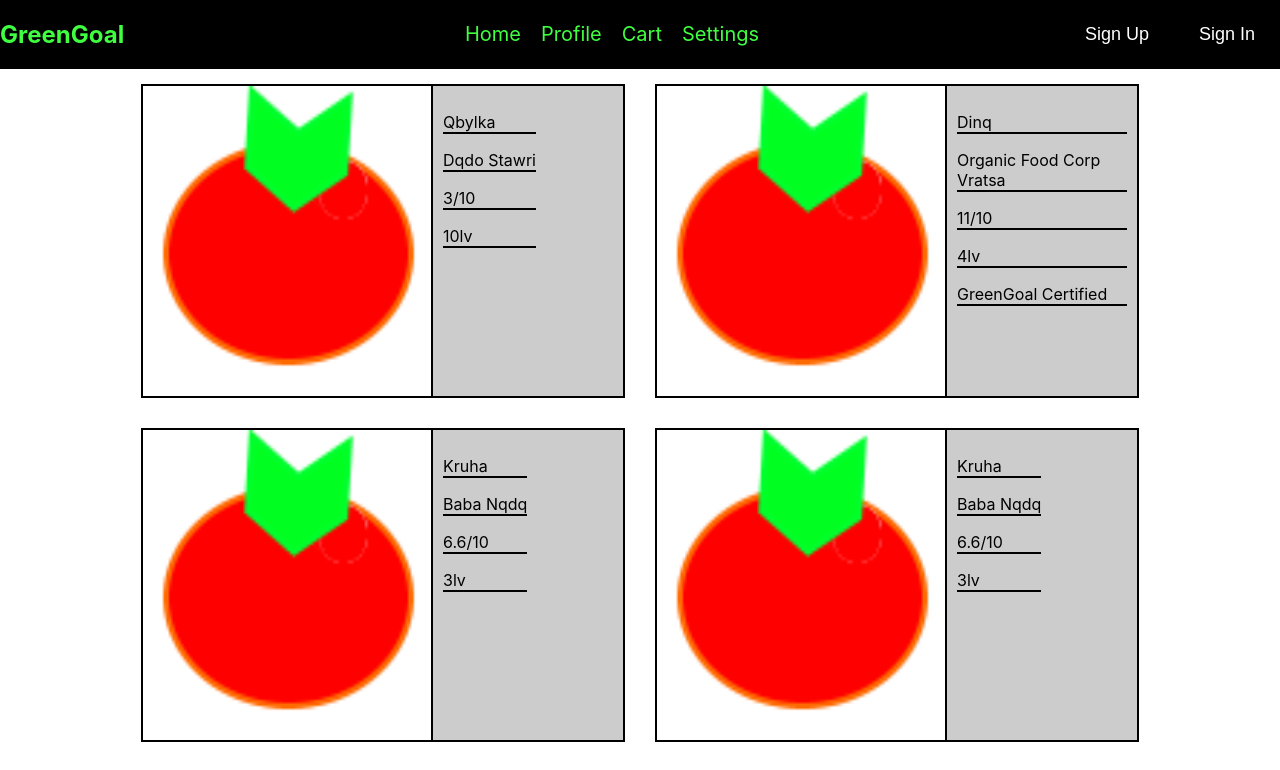
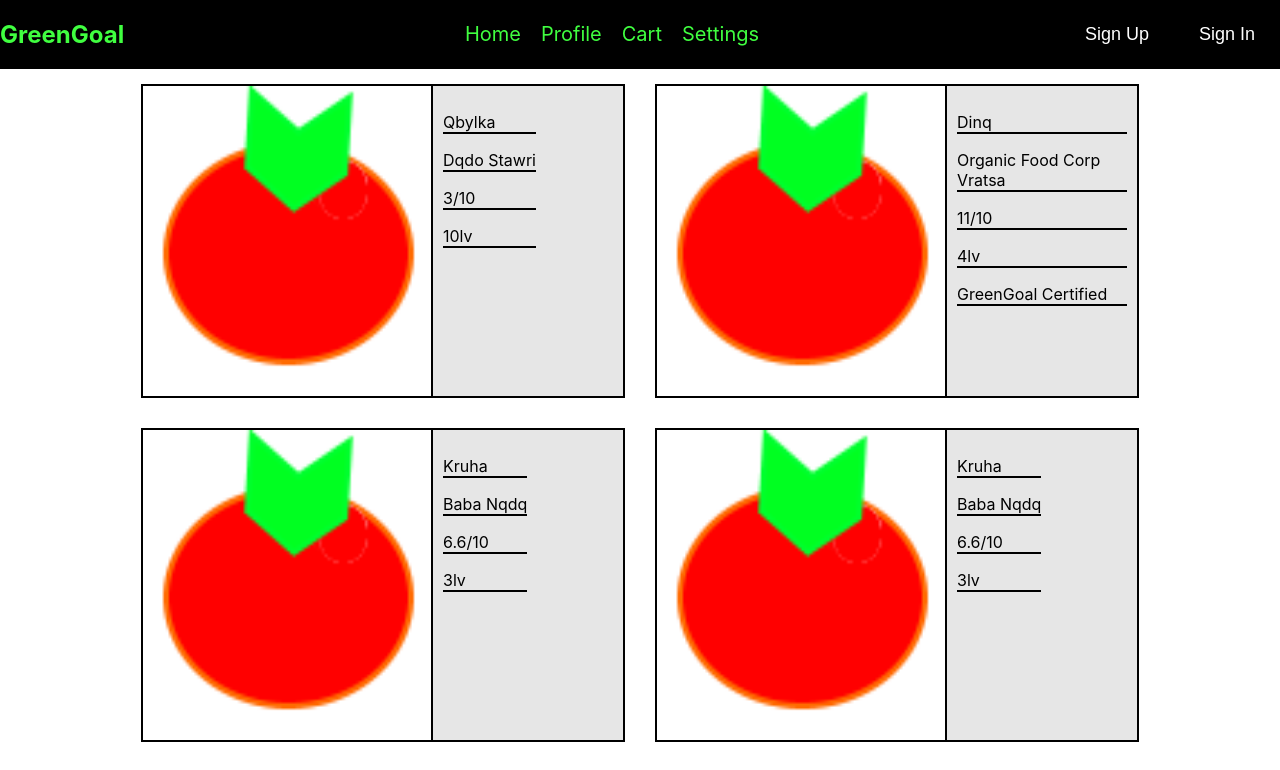
Before and after one commit to ZariProjects/Hack_Tues_GG, a React (Create React App) app in the folder green_goal/: page / in a window 1280 px wide. Shown: the top 770 px of the page. Built offline with nearby package versions, Linux system fonts and the light colour scheme.

Commit message:
Lighter gray

```diff
--- a/green_goal/src/components/Cart/Card.css
+++ b/green_goal/src/components/Cart/Card.css
@@ -1,6 +1,6 @@
 .Border{
     margin: 15px;
-    background-color:#cccccc;
+    background-color: #e6e6e6;
     border: 2px solid black;
     height: 310px;
     width: 480px;
```
